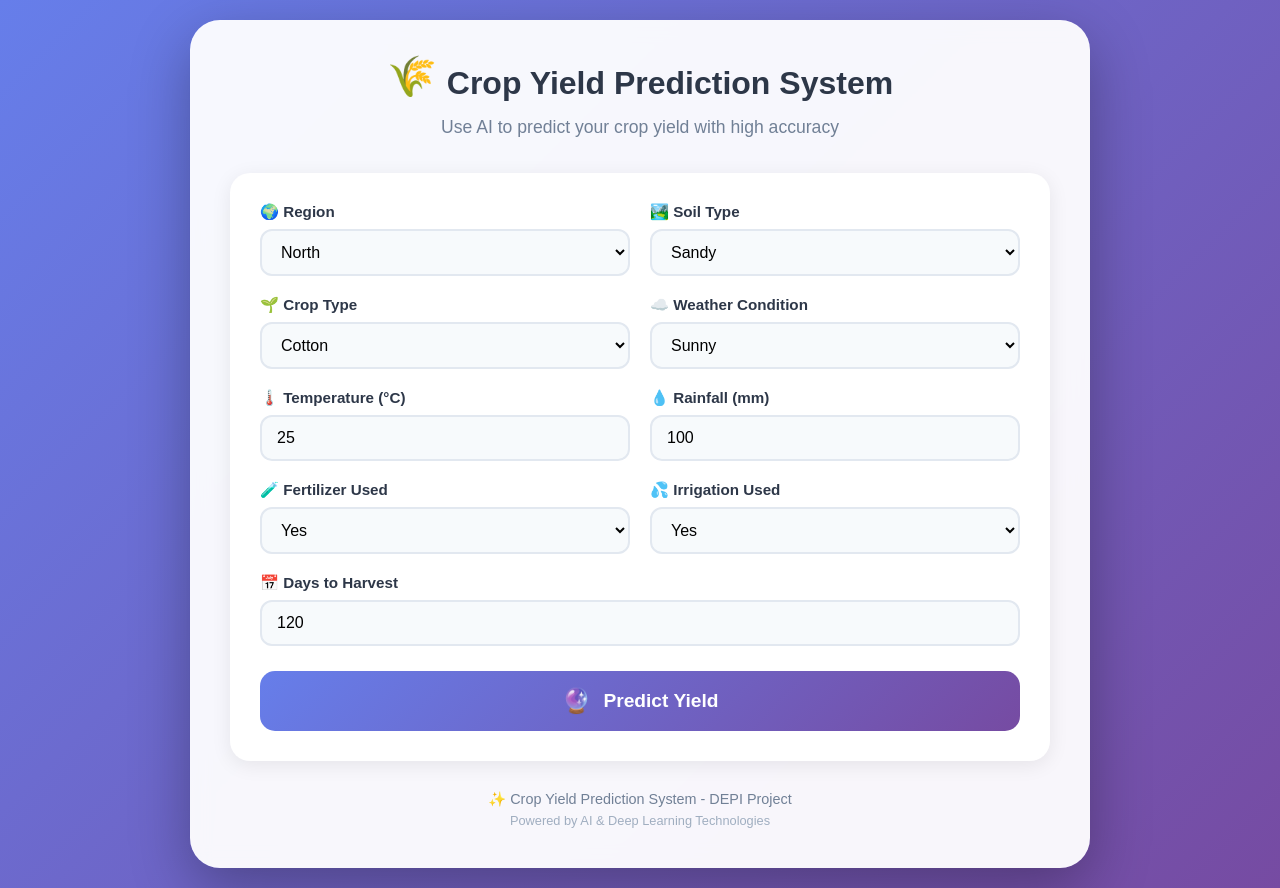
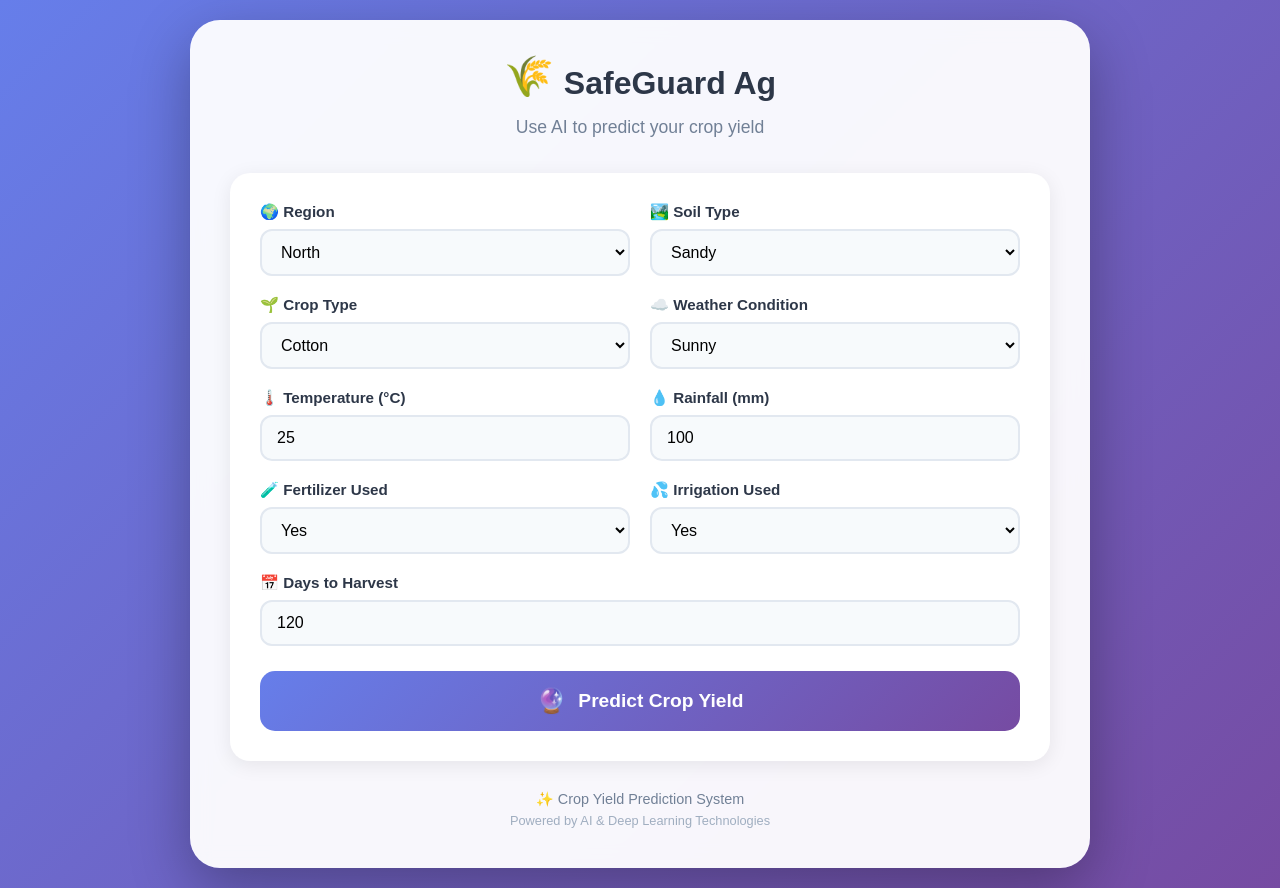
Before and after one commit to eng-Shahd-Mostafa/DEPI-Project, a Flask app: page / in a window 1280 px wide. Run offline with Flask 3, Linux system fonts and the light colour scheme; parts of the project's set-up code (start-up, migrations or seed data) failed here and were passed over.

Commit message:
Edit on HTML File

```diff
--- a/app.py
+++ b/app.py
@@ -108,7 +108,7 @@ def predict():
         return jsonify({
             'success': True,
             'prediction': round(yield_pred, 2),
-            'message': f'✅ Expected Yield: {round(yield_pred, 2)} tons/ha',
+            'message': f'✅ Expected Crop Yield: {round(yield_pred, 2)} tons/ha',
             'drift_analysis': drift_result
         })
 
--- a/templates/index.html
+++ b/templates/index.html
@@ -12,9 +12,9 @@
         <header>
             <div class="logo">
                 <span class="icon">🌾</span>
-                <h1>Crop Yield Prediction System</h1>
+                <h1>SafeGuard Ag</h1>
             </div>
-            <p class="subtitle">Use AI to predict your crop yield with high accuracy</p>
+            <p class="subtitle">Use AI to predict your crop yield</p>
         </header>
 
         <div class="main-card">
@@ -98,7 +98,7 @@
 
                 <button type="submit" class="predict-btn">
                     <span class="btn-icon">🔮</span>
-                    Predict Yield
+                    Predict Crop Yield
                 </button>
             </form>
 
@@ -124,7 +124,7 @@
         </div>
 
         <footer>
-            <p>✨ Crop Yield Prediction System - DEPI Project</p>
+            <p>✨ Crop Yield Prediction System</p>
             <p class="footer-note">Powered by AI & Deep Learning Technologies</p>
         </footer>
     </div>
```
